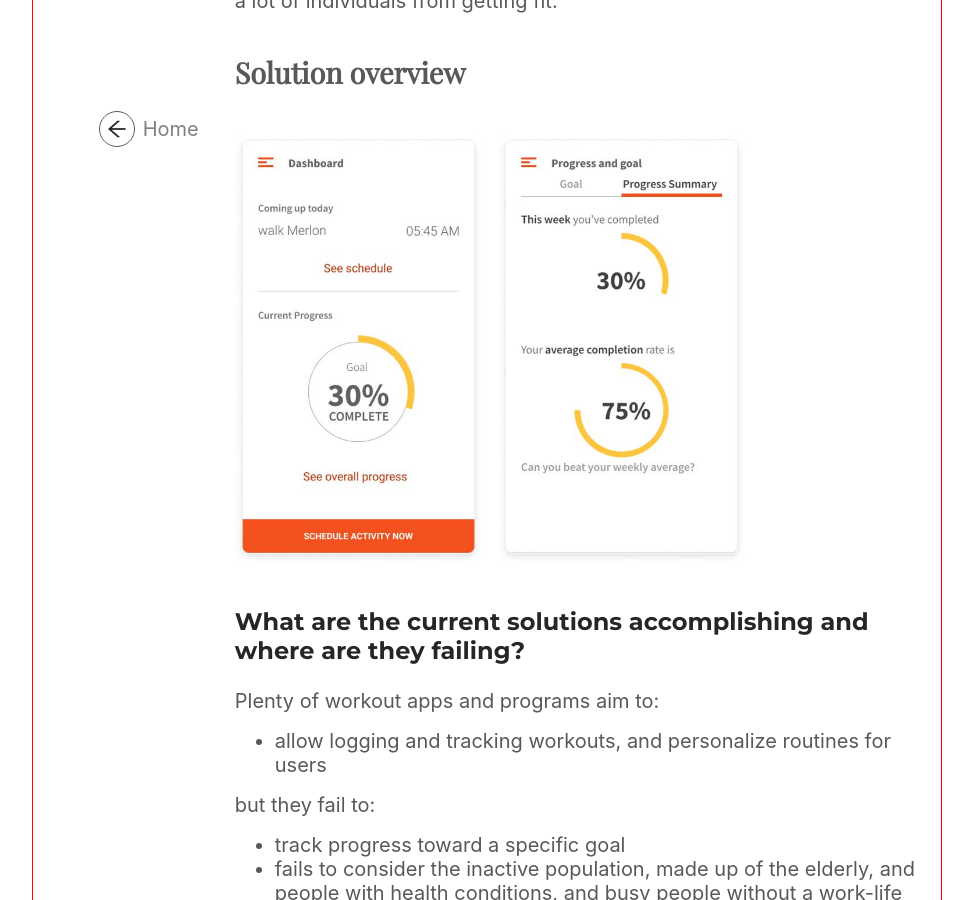
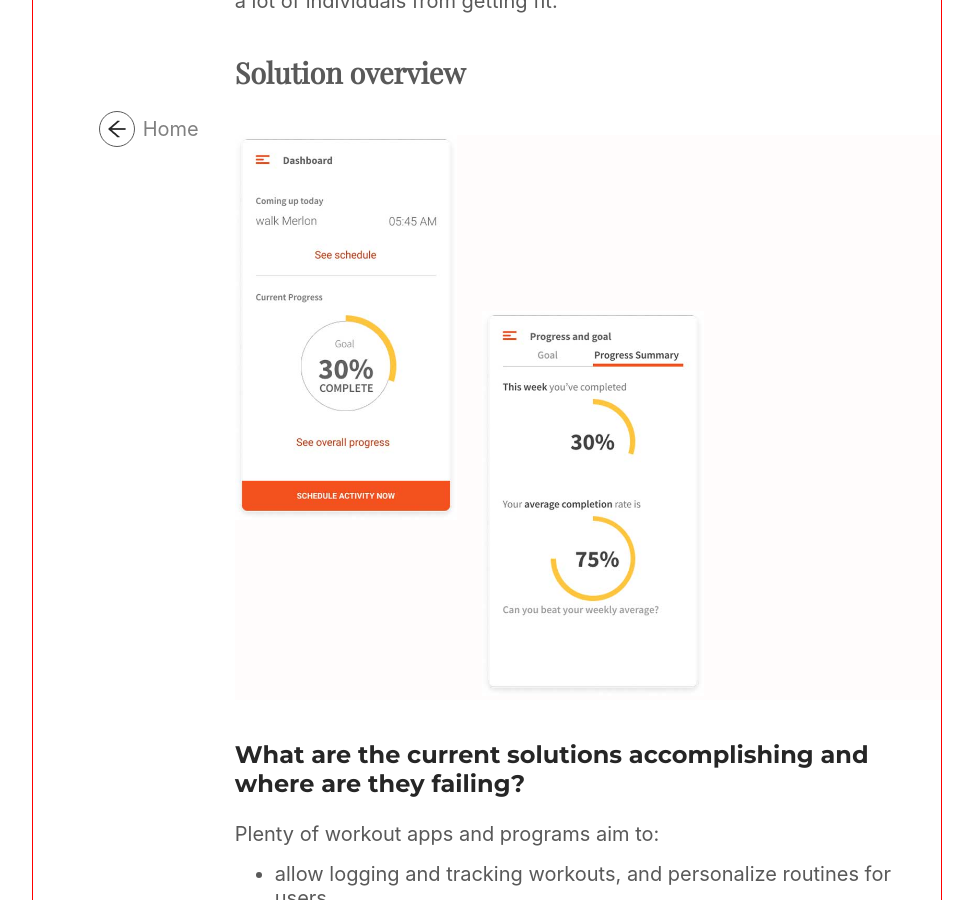
Before and after one commit to vishalicious213/mahiya, a React (Create React App) app: page /activity in a window 1280 px wide. Shown: the part 620-1520 px from the top of the page, without its empty margins (153-1126 px from the left). Built offline with nearby package versions, Linux system fonts and the light colour scheme.

Commit message:
updated ActivityTrackerApp

```diff
--- a/src/components/case-studies/ActivityTrackerApp.js
+++ b/src/components/case-studies/ActivityTrackerApp.js
@@ -32,9 +32,13 @@ function Activity() {
         <p className='case-font'>There’s no real way begin a healthy lifestyle if you’re of the older population and someone who’s very busy with life. All the products and workout programs out there do not address the challenges that hold back a lot of individuals from getting fit.</p>
 
         <p className='case-section-font'>Solution overview</p>
-        <div className='app-screen-container'>
-          <img className='app-screen' src={img1} alt='activity tracker app screenshot'></img>
-          <img className='app-screen' src={img2} alt='activity tracker app screenshot'></img>
+        <div className='app-screen-container-3'>
+          <div className='box'>
+            <img className='app-screen-box' src={img1} alt='activity tracker app screenshot'></img>
+          </div>
+          <div className='box'>
+            <img className='app-screen-box img-pad-top' src={img2} alt='activity tracker app screenshot'></img>
+          </div>
         </div>
 
         <h3 className='subsection-font'>What are the current solutions accomplishing and where are they failing?</h3>
--- a/src/styles/case-studies.css
+++ b/src/styles/case-studies.css
@@ -175,6 +175,25 @@
     margin-right: 1rem;
 }
 
+.app-screen-container-3 {
+    display: flex;
+    margin: 1rem 0;
+    width: 100%;
+    background: rgba(255, 241, 240, .2);
+}
+
+.box {
+    width: 35%;
+}
+
+.app-screen-box {
+    width: 90%;
+}
+
+.img-pad-top {
+    margin-top: 11rem;
+}
+
 /* MEALVENTORY APP */
 
 #app-title-3 {
```
